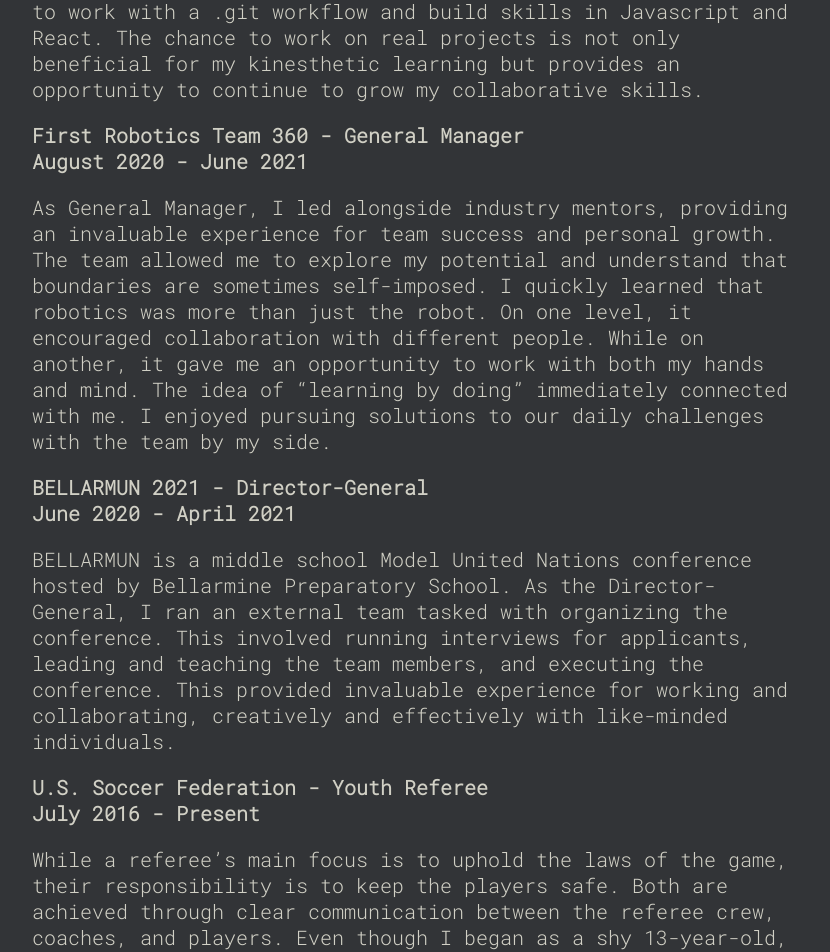
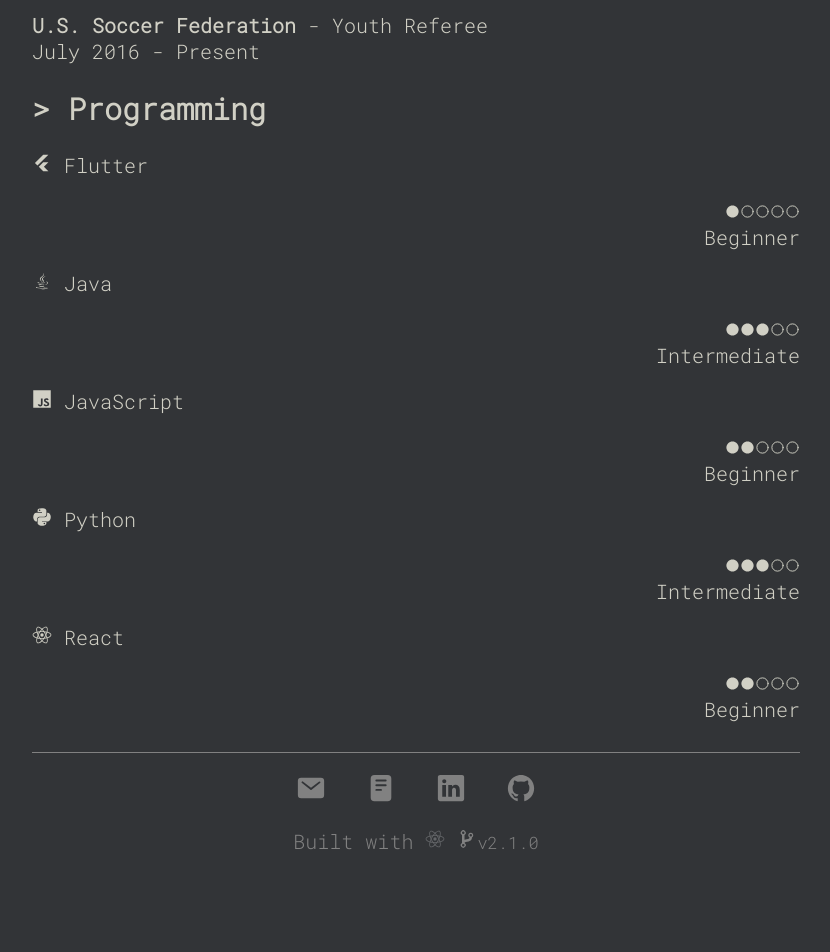
Before and after one commit to jordanjanakievski/jordanjanakievski.github.io, a React (Create React App) app: page /experience in a window 1280 px wide. Shown: the part 745-1697 px from the top of the page, without its empty margins (224-1054 px from the left). After the commit the page ends 1629 px from the top, so only its background shows below. Built offline with nearby package versions, Linux system fonts and the light colour scheme.

Commit message:
resume, experience rework

```diff
--- a/src/Components/Footer/Footer.js
+++ b/src/Components/Footer/Footer.js
@@ -36,7 +36,7 @@
 					className="version"
 				>
 					<IoGitBranch size={20} />
-					v2.0.0
+					v2.1.0
 				</Nav.Link>
 			</p>
 		</Container>
--- a/src/Pages/Experience/Experience.css
+++ b/src/Pages/Experience/Experience.css
@@ -20,11 +20,6 @@
 	text-align: right;
 }
 
-#bold {
-	font-weight: 600;
-	margin: 0;
-}
-
 @media screen and (max-width: 600px) {
 	.content {
 		margin-top: 100px;
--- a/src/Pages/Experience/Experience.js
+++ b/src/Pages/Experience/Experience.js
@@ -84,11 +84,12 @@
 	for (let key in data) {
 		jobs.push(
 			<div>
-				<p id={"bold"}>
-					{key} - {data[key].position} <br />
+				<p>
+					<b>{key}</b> - {data[key].position} <br />
 					{data[key].time}
 				</p>
-				<p>{data[key].description}</p>
+				{/* Planning to reimplement in a different way */}
+				{/* <p>{data[key].description}</p> */}
 			</div>
 		);
 	}
```
Also changed, not shown: 1 other file (tests, documents, lock files or other folders).
